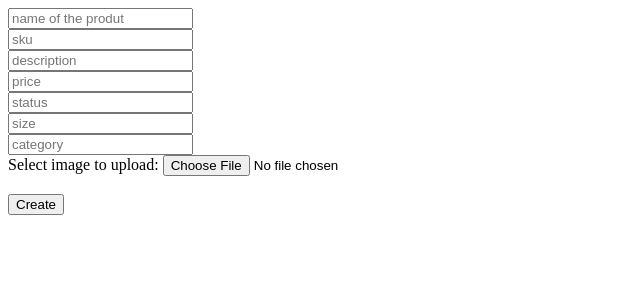
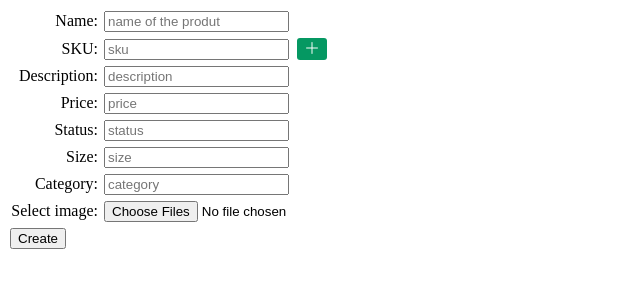
Before and after one commit to abitofmaya/ProductManagement, a PHP site: page /pages/create_product.php in a window 1280 px wide. Shown: the top 300 px of the page, without its empty margins (0-640 px from the left). Run offline with PHP 8.4, Linux system fonts and the light colour scheme; some libraries are stand-ins or nearby versions.

Commit message:
Create product, file upload

```diff
--- /dev/null
+++ b/css/minimal.css
@@ -0,0 +1,52 @@
+.add-btn {
+    background-color: #059862;
+    border: none;
+    color: white;
+    padding: 2px;
+    text-align: center;
+    text-decoration: none;
+    display: inline-block;
+    font-size: 16px;
+    border-radius: 3px;
+    width: 30px;
+}
+
+.add-btn:hover {
+    background-color: #036541;
+}
+
+.input-box,
+.btn {
+    margin: 3px 2px;
+}
+
+label {
+    display: inline-block;
+    width: 90px;
+    text-align: right;
+}
+
+.common {
+    border-left: 5px solid green;
+    margin-left: 3px;
+}
+
+.index-signup {
+    position: absolute;
+    left: 3%;
+}
+
+.index-login {
+    position: absolute;
+    left: 35%;
+}
+
+.index-logout {
+    position: absolute;
+    top: 15%;
+}
+
+.index-create {
+    position: absolute;
+    top: 20%;
+}
--- /dev/null
+++ b/js/addEntry.js
@@ -0,0 +1,19 @@
+function addEntry() {
+    function addElement(entry, elementID) {
+        let element = document.createElement("div");
+        element.innerHTML = entry;
+        document.getElementById(elementID).appendChild(element);
+    }
+
+    let entry = '<label></label>\n<input class="input-box" type="text" name="sku[]" placeholder="sku">';
+    let elementID = 'sku-id';
+    addElement(entry, elementID);
+
+    entry = '<label></label>\n<input class="input-box" type="text" name="price[]" placeholder="price">';
+    elementID = 'price-id';
+    addElement(entry, elementID);
+
+    entry = '<label></label>\n<input class="input-box" type="text" name="size[]" placeholder="size">';
+    elementID = 'size-id';
+    addElement(entry, elementID);
+}
--- a/pages/create_product.php
+++ b/pages/create_product.php
@@ -5,6 +5,12 @@
     <meta charset="UTF-8">
     <meta http-equiv="X-UA-Compatible" content="IE=edge">
     <meta name="viewport" content="width=device-width, initial-scale=1.0">
+
+    <link rel="stylesheet" href="https://cdn.jsdelivr.net/npm/bootstrap-icons@1.7.2/font/bootstrap-icons.css" />
+    <link rel="stylesheet" href="../css/minimal.css" />
+
+    <script src="../js/addEntry.js"></script>
+
     <title>Create a product</title>
 </head>
 
@@ -13,37 +19,52 @@
         <div class="wrapper">
             <div class="product_create"></div>
             <form action="../includes/create.php" method="POST" enctype="multipart/form-data">
-                <input type="text" name="name" id="name_id" placeholder="name of the produt">
-                <br>
-                <input type="text" name="sku" id="sku_id" placeholder="sku">
-                <br>
-                <input type="text" name="description" id="description_id" placeholder="description">
-                <br>
-                <input type="text" name="price" id="price_id" placeholder="price">
-                <br>
-                <input type="text" name="status" id="status_id" placeholder="status">
-                <br>
-                <input type="text" name="size" id="size_id" placeholder="size">
-                <br>
-                <input type="text" name="category" id="category_id" placeholder="category">
-                <br>
-                Select image to upload:
-                <input type="file" name="fileToUpload" id="fileToUpload">
-                <br><br>
-                <button type="submit" name="create">Create</button>
-                <p></p>
+                <div>
+                    <label>Name:</label>
+                    <input class="input-box" type="text" name="name" placeholder="name of the produt">
+                </div>
+                <div id="sku-id">
+                    <div>
+                        <label>SKU:</label>
+                        <input class="input-box" type="text" name="sku[]" placeholder="sku">
+                        <button type="button" class="btn add-btn" onclick="addEntry();"><span class="bi-plus-lg"></span></button>
+                    </div>
+                </div>
+                <div>
+                    <label>Description:</label>
+                    <input class="input-box" type="text" name="description" placeholder="description">
+                </div>
+                <div id="price-id">
+                    <div>
+                        <label>Price:</label>
+                        <input class="input-box" type="text" name="price[]" placeholder="price">
+                    </div>
+                </div>
+                <div>
+                    <label>Status:</label>
+                    <input class="input-box" type="text" name="status" placeholder="status">
+                </div>
+                <div id="size-id">
+                    <div>
+                        <label>Size:</label>
+                        <input class="input-box" type="text" name="size[]" placeholder="size">
+                    </div>
+                </div>
+                <div>
+                    <label>Category:</label>
+                    <input class="input-box" type="text" name="category" placeholder="category">
+                </div>
+                <div>
+                    <label>Select image:</label>
+
+                    <input class="btn" type="file" name="filesToUpload[]" multiple>
+                </div>
+                <div>
+                    <button class="btn" type="submit" name="create">Create</button>
+                </div>
             </form>
         </div>
     </section>
 </body>
 
 </html>
-<!-- product create page
-    name
-    sku
-    description
-    price
-    status
-    size
-    category
-    multiple image upload -->
```
Also changed, not shown: classes/product.c.php (added, +17 -0 lines), classes/product_ctrl.c.php (added, +142 -0 lines), includes/create.php (added, +20 -0 lines), index.php (+37 -23 lines), sql_dumps/prdctmgmt_products.sql (renamed from sql_dumps/prdctmgmt_users0.sql, +20 -15 lines), sql_dumps/prdctmgmt_users.sql (added, +53 -0 lines).
